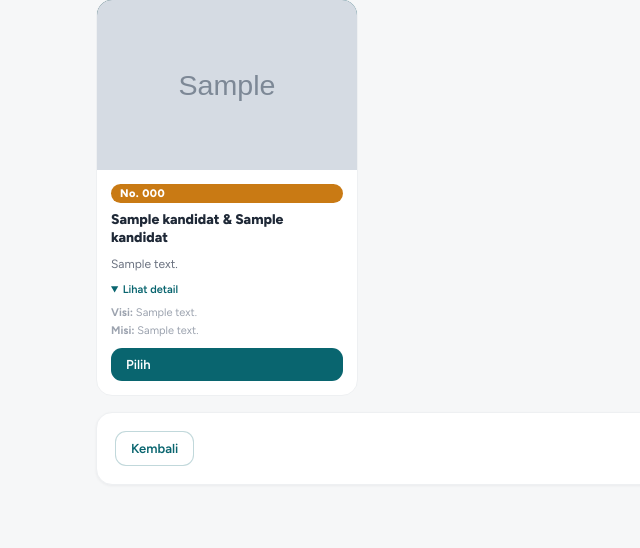
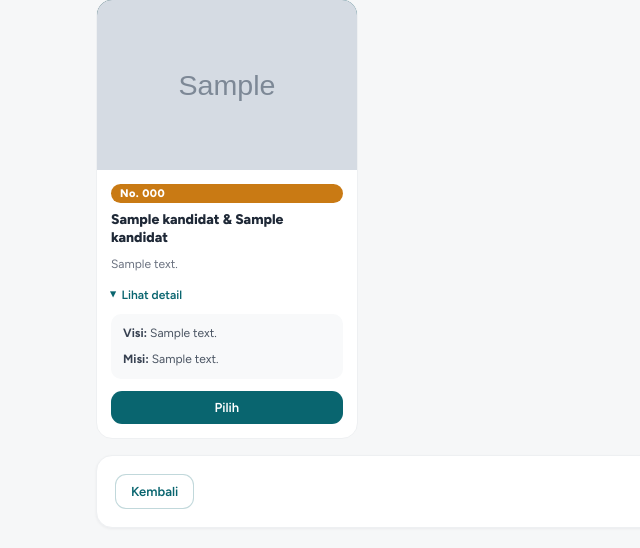
Before and after one commit to raymondsmt2710-cell/MSBD_25, a Laravel app: template resources/views/siswa/pemilihan/pilih.blade.php in a window 1280 px wide, after a click on "Lihat detail". Shown: the part 176-724 px from the top of the page, without its empty margins (0-640 px from the left). Run offline with Laravel 12, Linux system fonts and the light colour scheme; the template is opened without the code that fills it: most values are stand-ins (such as "Sample title", 1, 10 or a date in 2020); grey boxes marked "Sample" are stand-in pictures; parts of the project's set-up code (start-up, migrations or seed data) failed here and were passed over.

Commit message:
fix: kartu kandidat tidak lagi saling memanjangkan saat detail dibuka

```diff
--- a/resources/views/layouts/pemilihan.blade.php
+++ b/resources/views/layouts/pemilihan.blade.php
@@ -50,14 +50,27 @@
         .badge.draf{background:#e5e7eb;color:#374151}
         .badge.berlangsung{background:#dcfce7;color:#166534}
         .badge.selesai{background:#dbeafe;color:#1e40af}
-        .grid{display:grid;gap:14px}
+        .grid{display:grid;gap:14px;align-items:start}
         .grid-3{grid-template-columns:repeat(auto-fill,minmax(240px,1fr))}
         .grid-2{grid-template-columns:repeat(auto-fit,minmax(260px,1fr))}
         .kandidat-kartu{background:#fff;border:1px solid #eef0f2;border-radius:16px;overflow:hidden;display:flex;flex-direction:column;transition:transform .18s,box-shadow .18s}
         .kandidat-kartu:hover{transform:translateY(-2px);box-shadow:0 10px 24px rgba(16,24,40,.09)}
-        .kandidat-foto{height:170px;background:linear-gradient(135deg,#043d44,#09656F);display:flex;align-items:center;justify-content:center;color:#fff;font-size:38px;font-weight:800;overflow:hidden}
+        .kandidat-foto{height:170px;flex-shrink:0;background:linear-gradient(135deg,#043d44,#09656F);display:flex;align-items:center;justify-content:center;color:#fff;font-size:38px;font-weight:800;overflow:hidden}
         .kandidat-foto img{width:100%;height:100%;object-fit:cover}
-        .kandidat-isi{padding:14px;flex:1;display:flex;flex-direction:column;gap:8px}
+        .kandidat-isi{padding:14px;display:flex;flex-direction:column;gap:8px;flex:1}
+        /* Tombol aksi selalu menempel di dasar kartu, sehingga kartu dengan
+           teks lebih pendek tetap terlihat sejajar tanpa memaksa tinggi sama. */
+        .kandidat-isi .btn{width:100%;justify-content:center;margin-top:auto}
+        /* Detail kandidat: ringkasan yang bisa dibuka, bukan <details> polos,
+           supaya teksnya tidak bertabrakan dengan visi di atasnya. */
+        .detail-kandidat{margin-top:2px}
+        .detail-kandidat summary{list-style:none;cursor:pointer;display:inline-flex;align-items:center;gap:5px;font-size:12px;font-weight:600;color:#09656F;padding:4px 0;user-select:none}
+        .detail-kandidat summary::-webkit-details-marker{display:none}
+        .detail-kandidat summary::before{content:'▸';font-size:11px;transition:transform .15s}
+        .detail-kandidat[open] summary::before{transform:rotate(90deg)}
+        .detail-kandidat summary:hover{color:#07535C;text-decoration:underline}
+        .detail-isi{margin-top:8px;padding:10px 12px;background:#f8f9fa;border-radius:10px;font-size:12px;color:#4b5563;line-height:1.65;display:flex;flex-direction:column;gap:6px}
+        .detail-isi strong{color:#374151}
         .nomor{display:inline-block;background:#C97A14;color:#fff;font-size:11px;font-weight:800;padding:3px 9px;border-radius:999px;letter-spacing:.04em}
         .nama-pasangan{font-weight:800;font-size:14px;line-height:1.3}
         .visi{font-size:12px;color:#6b7280;line-height:1.5;display:-webkit-box;-webkit-line-clamp:3;-webkit-box-orient:vertical;overflow:hidden}
--- a/resources/views/siswa/pemilihan/pilih.blade.php
+++ b/resources/views/siswa/pemilihan/pilih.blade.php
@@ -25,15 +25,15 @@
                 </div>
                 <div class="visi">{{ $k->visi ?: 'Belum ada visi.' }}</div>
 
-                <details style="margin-top:2px">
-                    <summary class="kecil" style="cursor:pointer;color:#09656F;font-weight:600">Lihat detail</summary>
-                    <div class="kecil" style="margin-top:8px;line-height:1.6">
-                        <strong>Visi:</strong> {{ $k->visi ?: '—' }}<br>
-                        <strong>Misi:</strong> {{ $k->misi ?: '—' }}
+                <details class="detail-kandidat">
+                    <summary>Lihat detail</summary>
+                    <div class="detail-isi">
+                        <div><strong>Visi:</strong> {{ $k->visi ?: '—' }}</div>
+                        <div><strong>Misi:</strong> {{ $k->misi ?: '—' }}</div>
                     </div>
                 </details>
 
-                <button class="btn" type="button" style="margin-top:auto"
+                <button class="btn" type="button" style="margin-top:4px"
                         onclick="bukaKonfirmasi({{ $k->id_kandidat }}, {{ $k->nomor_urut }}, @js($k->nama_ketua . ($k->nama_wakil ? ' & ' . $k->nama_wakil : '')) )">
                     Pilih
                 </button>
```
Also changed, not shown: tests/Feature/Voting/TataLetakTest.php (added, +53 -0 lines).
